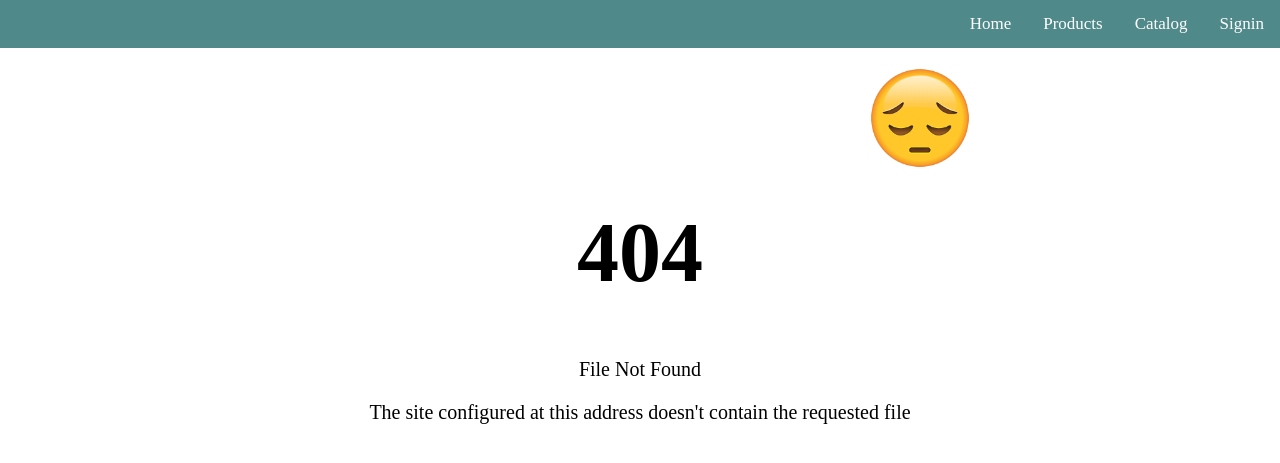
After one commit to thirupathireddy0123/the-era-of-tea, a PHP site: page /error.html in a window 1280 px wide. The commit adds this page. Shown: the top 463 px of the page. Run offline with PHP 8.4, Linux system fonts and the light colour scheme.

Commit message:
Add files via upload

```diff
--- a/css/style.css
+++ b/css/style.css
@@ -395,3 +395,21 @@ footer{
 #p-square-signup-page a{
   text-decoration: none;
 }
+.error-404{
+  text-align:center;
+  position: relative;
+  top: 0px;
+}
+#error-404-id{
+  font-size: bold;
+  font-size: 84px;
+  padding: 0;
+}
+#p1-error, #p2-error{
+  font-size: 20px;
+}
+#error-page-emoji{
+  position: relative;
+  left: 870px;
+  top: 20px;
+}
--- /dev/null
+++ b/error.html
@@ -0,0 +1,25 @@
+<!DOCTYPE html>
+<html lang="en" dir="ltr">
+  <head>
+    <meta charset="utf-8">
+    <meta http-equiv="content-type" content="text/html; charset=UTF-8">
+    <meta name="viewport" content="width=device-width, initial-scale=1.0">
+    <link rel="stylesheet" href="css/style.css">
+    <title>the era of tea</title>
+  </head>
+  <body>
+    <div class="navbar">
+      <a href="#">Signin</a>
+      <a href="#">Catalog</a>
+      <a href="#">Products</a>
+      <a href="#">Home</a>
+    </div>
+    <img src="pictures/Sad-Face-Emoji.png" alt="Error-page-not-found" width="100px" height="100px" id="error-page-emoji">
+    <div class="error-404">
+      <h1 id="error-404-id">404</h1>
+      <p id="p1-error">File Not Found</p>
+      <p id="p2-error">The site configured at this address doesn't contain the requested file</p>
+    <script type="text/javascript" src="scripts/script.js"></script>
+  </body>
+
+</html>
```
Also changed, not shown: pictures/Sad-Face-Emoji.png (added).
